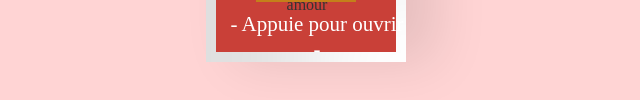
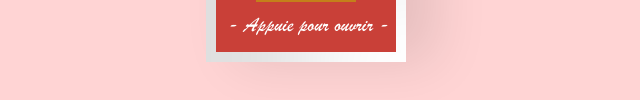
Before and after one commit to bubom6755/Cadeau-Alyssia, a plain HTML site: page index.html in a window 1280 px wide. Shown: the part 496-596 px from the top of the page, 334-974 px from the left. Drawn offline with Linux system fonts and the light colour scheme.

Commit message:
ajout de la typo

```diff
--- a/cadeau.css
+++ b/cadeau.css
@@ -1,5 +1,13 @@
+@font-face {
+    font-family: 'BRUSHSCI';
+    src: url('BRUSHSCI.TTF') format('truetype');
+}
+.text, .title, .phrases, .infos {
+    font-family: 'BRUSHSCI', sans-serif; /* Remplacement dans les autres éléments */
+}
+
 body {
-    font-family: 'Raleway', sans-serif;
+    font-family: 'BRUSHSCI';
     background-color: #ffd4d4;
     font-size: 20px;
     transition: 1s;
@@ -37,7 +45,7 @@ body.fade-in {
 
 .gift-desc{
     position: absolute;
-    font-family: 'Brush Script MT', cursive;
+    font-family: 'BRUSHSCI';
     font-size: 16px;
     left: 33%;
     top: 160%;
@@ -97,7 +105,7 @@ body.fade-in {
 }
 .click-moi{
     position: absolute;
-    font-family: 'Brush Script MT', cursive;
+    font-family: 'BRUSHSCI';
     font-size: 24px;
     left: 35%;
     top: 90%;
@@ -158,7 +166,7 @@ body.fade-in {
     margin-top: 20px;
     font-size: 2em;
     color: #7B3436;
-    font-family: 'Brush Script MT', cursive;
+    font-family: 'BRUSHSCI';
 }
 
 
--- a/styles.css
+++ b/styles.css
@@ -1,9 +1,17 @@
+@font-face {
+    font-family: 'BRUSHSCI';
+    src: url('BRUSHSCI.TTF') format('truetype');
+}
+.text, .title, .phrases, .infos {
+    font-family: 'BRUSHSCI', sans-serif; /* Remplacement dans les autres éléments */
+}
 body{
     display: flex;
     height: 100vh;
     justify-content: center;
     align-items: center;
     background-color: #ffd4d4;
+    font-family: 'BRUSHSCI';
 }
 body.fade-out {
     animation: fade-out 0.5s forwards;
@@ -141,7 +149,7 @@ input#open{
 .text{
     position: absolute;
     color: white;
-    font-family: brush script mt;
+    font-family: BRUSHSCI;
     top: 260px;
     width: 200px;
     text-align: center;
@@ -290,7 +298,7 @@ input#open{
     position: absolute;
     color: #333;
     font-size: 26px;
-    font-family: brush script mt;
+    font-family: BRUSHSCI;
     line-height: 25px;
     text-align: center;
     top: 20px;
@@ -301,7 +309,7 @@ input#open{
     position: absolute;
     width: 150px;
     text-align: center;
-    font-family: brush script mt;
+    font-family: BRUSHSCI;
     color: #333;
     line-height: 15px;
     font-size: 16px;
@@ -312,7 +320,7 @@ input#open{
 
 .infos{
     position: absolute;
-    font-family: brush script mt;
+    font-family: BRUSHSCI;
     font-size: 16px;
     left: 50px;
     top: 250px;
```
Also changed, not shown: BRUSHSCI.TTF (added), BrushScriptStd.otf (added).
